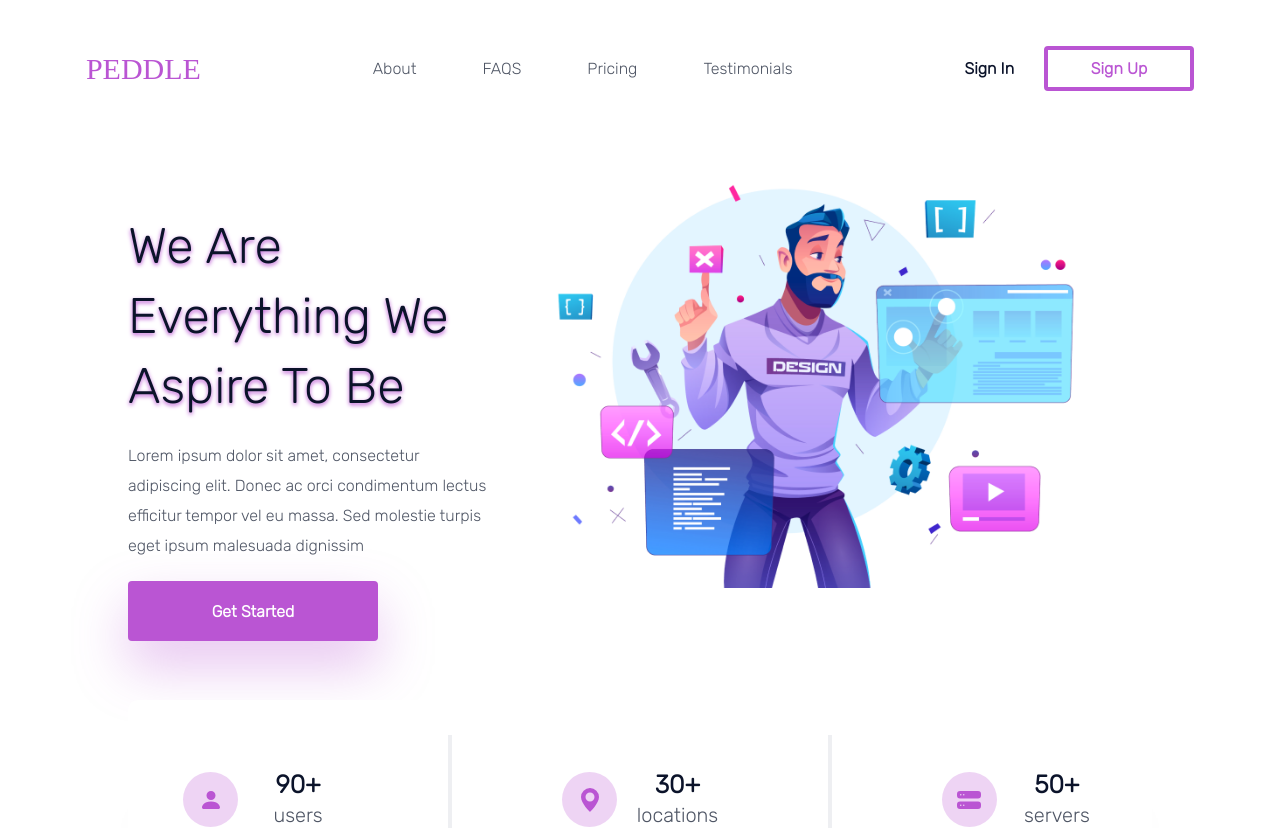
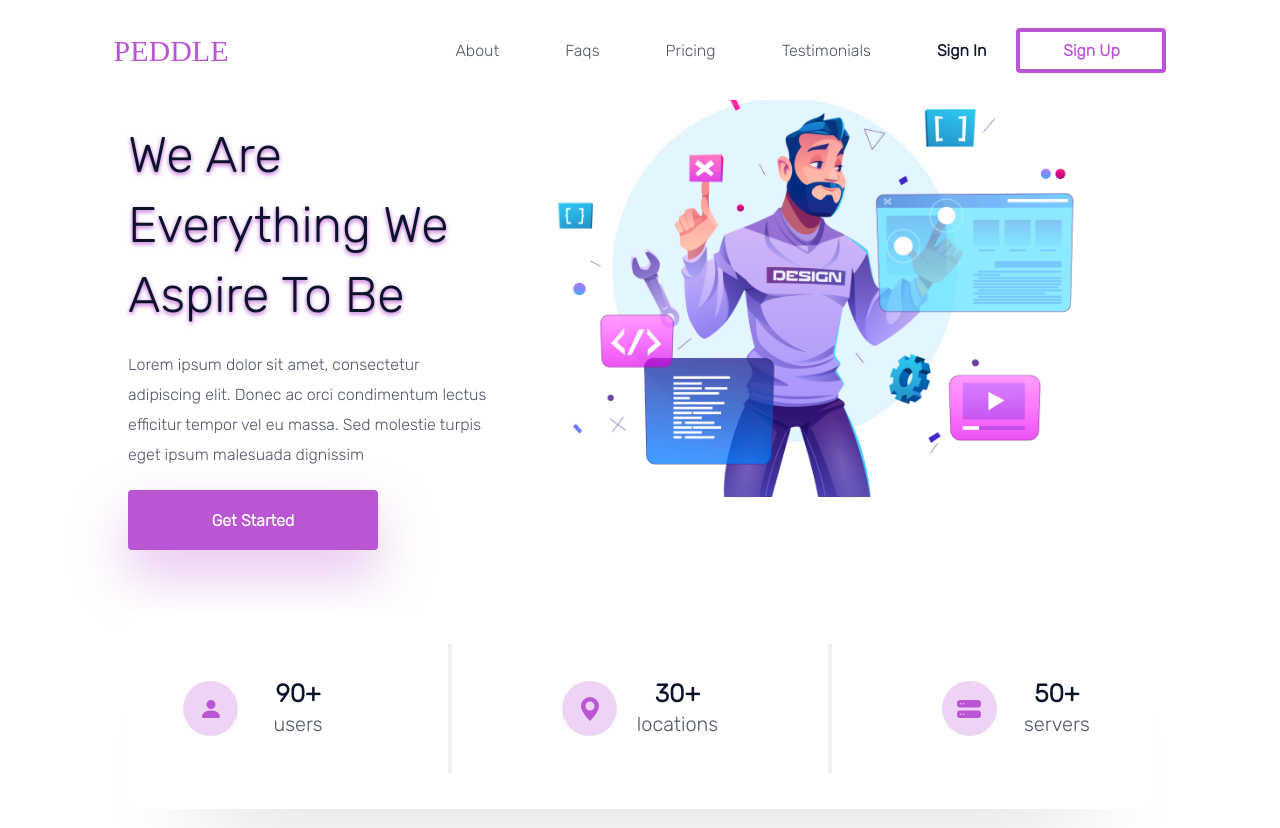
Before and after one commit to callmefarad/paddle-frontend-assessment, a React (Create React App) app: page /homepage in a window 1280 px wide. Shown: the top 828 px of the page. Built offline with nearby package versions, Linux system fonts and the light colour scheme; a web font is replaced by a local one.

Commit message:
Created a responsive nav

```diff
--- a/src/components/Pages/LandingPage/Header/Header.js
+++ b/src/components/Pages/LandingPage/Header/Header.js
@@ -1,23 +1,46 @@
-import React from "react";
-import { Wrapper, Container, Brand, PageLinks, Access, About, Faqs, Pricing, Testimonials, SignIn, SignUpContainer, SignUp } from "./HeaderStyle";
+import React, {useState} from "react";
+import { Wrapper, Container, Brand, PageLinks, Access, NavLink, SignIn, SignUpContainer, SignUp, BuggerMenu, Cover, MenuCover } from "./HeaderStyle";
+import { AiOutlineMenu, AiOutlineClose } from "react-icons/ai";
+// import {Link as NavLink} from "react-router-dom"
 
 const Header = () => {
+  // set state
+  const [open, setOpen] = useState(false);
+  // toggle the state
+  const toggleBugger = ()=> setOpen(!open);
+  // return the state back to the initial state
+  const closeBugger = ()=> setOpen(false);
+
   return (
     <Wrapper>
       <Container>
-        <Brand>peddle</Brand>
-        <PageLinks>
-          <About>about</About>
-          <Faqs>faqs</Faqs>
-          <Pricing>pricing</Pricing>
-          <Testimonials>testimonials</Testimonials>
-        </PageLinks>
-        <Access>
-          <SignIn>sign in</SignIn>
+      <MenuCover>
+      <Brand>peddle</Brand>
+        <BuggerMenu onClick={toggleBugger}>
+          {open ? <AiOutlineClose /> : <AiOutlineMenu />}
+        </BuggerMenu>
+      </MenuCover>
+        <PageLinks  open={open} onClick={toggleBugger}>
+        <Cover>
+          <NavLink to="/homepage" onClick={toggleBugger}>about</NavLink>
+        </Cover>
+          <Cover>
+          <NavLink to="/homepage" onClick={toggleBugger}>faqs</NavLink>
+          </Cover>
+          <Cover>
+          <NavLink to="/homepage" onClick={toggleBugger}>pricing</NavLink>
+          </Cover>
+          <Cover>
+          <NavLink to="/homepage" onClick={toggleBugger}>testimonials</NavLink>
+          </Cover>
+          <Access>
+          <SignIn to="/homepage" onClick={toggleBugger}>sign in</SignIn>
           <SignUpContainer>
-            <SignUp>sign up</SignUp>
+            <SignUp to="/homepage" onClick={toggleBugger}>sign up</SignUp>
           </SignUpContainer>
         </Access>
+        </PageLinks>
+
       </Container>
     </Wrapper>
   );
--- a/src/components/Pages/LandingPage/Header/HeaderStyle.js
+++ b/src/components/Pages/LandingPage/Header/HeaderStyle.js
@@ -1,22 +1,39 @@
 import styled from "styled-components";
 
 export const Wrapper = styled.div`
-  margin-top: 46px;
-  /* background-color: black; */
+  // margin-top: 46px;
+  background-color: #ffffff;
   display: flex;
-  flex-direction: column;
-  /* height: 80px; */
+  align-items: center;
+  justify-content: center;
+  height: 100px;
   width: 100vw;
-
+  position: fixed;
+  z-index: 999;
 `;
 export const Container = styled.div`
   background-color: inherit;
-  /* background-color: green; */
-  /* height: 100%; */
+  // background-color: black;
+  height: 100%;
   width: 100vw;
   display: flex;
   justify-content: space-around;
   align-items: center;
+
+  @media screen and (max-width: 768px){
+    background: #EED4F4;
+    // display: none;
+  }
+`;
+export const MenuCover = styled.div`
+  @media screen and (max-width: 768px){
+    // background-color: green;
+    width: 90vw;
+    display: flex;
+    justify-content: space-between;
+    align-items: center;
+    z-index: 999
+  }
 `;
 export const Brand = styled.div`
   /* background-color: black; */
@@ -28,6 +45,20 @@ export const Brand = styled.div`
   color: #ba55d3;
   text-transform: uppercase;
   cursor: pointer;
+`;
+export const BuggerMenu = styled.div`
+display: none;
+
+@media screen and (max-width: 768px){
+  display: flex;
+  position: absolute;
+  font-size: 30px;
+  top: 35px;
+  right:30px;
+  color: #3D5A80;
+  cursor: pointer;
+  // background-color: blue;
+}
 `;
 export const PageLinks = styled.div`
   display: flex;
@@ -41,28 +72,66 @@ export const PageLinks = styled.div`
   font-weight: normal;
   font-size: 16px;
   line-height: 19px;
+
+  @media screen and (max-width: 768px){
+    width: 100%;
+    height: 70vh;
+    // height: 100%;
+    display: flex;
+    flex-direction: column;
+    align-items: center;
+    position: absolute;
+    background-color: #EFD7F5;
+    color: #3D5A80;
+    font-weight: bold;
+    padding: 110px 0px;
+    gap: 0px;
+    top: 0;
+    left: ${({open})=>(open ? 0 : "-100%")};
+    transition: all 0.5s ease;
+  }
 `;
-export const About = styled.div`
+export const Cover = styled.div`
+  display: flex;
+  justify-content: center;
+  align-items: center;
+
+  @media screen and (max-width: 768px){
+    height: 60px;
+    display: flex;
+    align-items: center;
+    justify-content: center;
+    font-weight: bold;
+    width: 90vw;
+
+    &:hover{
+      background-color:#e5ceeb;
+      width: 90vw;
+      border: none;
+      border-radius: 4px;
+      color: #ffffff;
+      transition: all 0.5s ease;
+    }
+  }
+`;
+export const NavLink = styled.div`
   cursor: pointer;
 `;
-export const Faqs = styled.div`
-  cursor: pointer;
-  text-transform: uppercase;
-`;
-export const Pricing = styled.div`
-  cursor: pointer;
-`;
-export const Testimonials = styled.div`
-  cursor: pointer;
-`;
+
 export const Access = styled.div`
-  /* background-color: grey; */
+  // background-color: grey;
   display: flex;
   justify-content: space-around;
   align-items: center;
   gap: 30px;
   text-transform: capitalize;
   font-weight: bold;
+
+  @media screen and (max-width: 768px){
+    flex-direction: column;
+    margin-top: 30px;
+    gap: 10px;
+  }
 `;
 export const SignIn = styled.div`
   font-family: Rubik;
@@ -72,28 +141,56 @@ export const SignIn = styled.div`
   color: #0b132a;
   white-space: nowrap;
   cursor: pointer;
+
+  @media screen and (max-width: 768px){
+    &:hover{
+      border: none;
+      color: #ba55d3;
+      transition: all 0.5s ease;
+    }
+  }
 `;
 export const SignUpContainer = styled.div`
   display: flex;
-  justify-content: center;
-  align-items: center;
   height: 45px;
   width: 150px;
   border: 4px solid #ba55d3;
   box-sizing: border-box;
   border-radius: 4px;
-  padding-top: 13px;
-  padding-bottom: 13px;
-  padding-left: 45px;
-  padding-right: 45px;
+  // padding-top: 13px;
+  // padding-bottom: 13px;
+  // padding-left: 45px;
+  // padding-right: 45px;
   white-space: nowrap;
   cursor: pointer;
+
+  @media screen and (max-width: 768px){
+    &:hover{
+      border: none;
+      background-color: #ba55d3;
+      transition: all 0.5s ease;
+      border: 2px solid #ffffff;
+    }
+  }
 `;
 export const SignUp = styled.div`
+// background-color: blue;
+display: flex;
   font-family: Rubik;
   font-style: normal;
   font-size: 16px;
   line-height: 19px;
   color: #ba55d3;
+  width: 100%;
+  height: 100%;
+  align-items: center;
+  justify-content: center;
+
+
+  @media screen and (max-width: 768px){
+    &:hover{
+      color: #ffffff;
+    }
+  }
 `;
 // const PageLinks = styled.div``;
```
